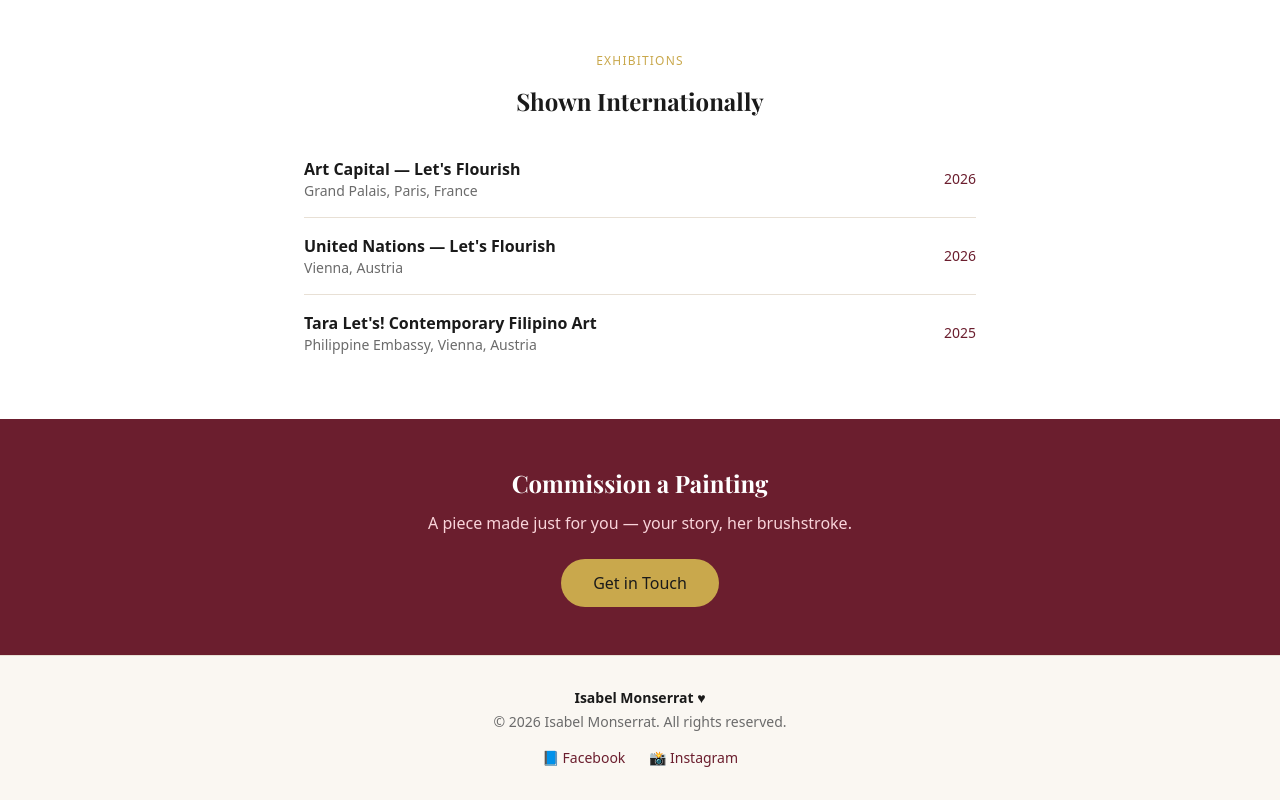
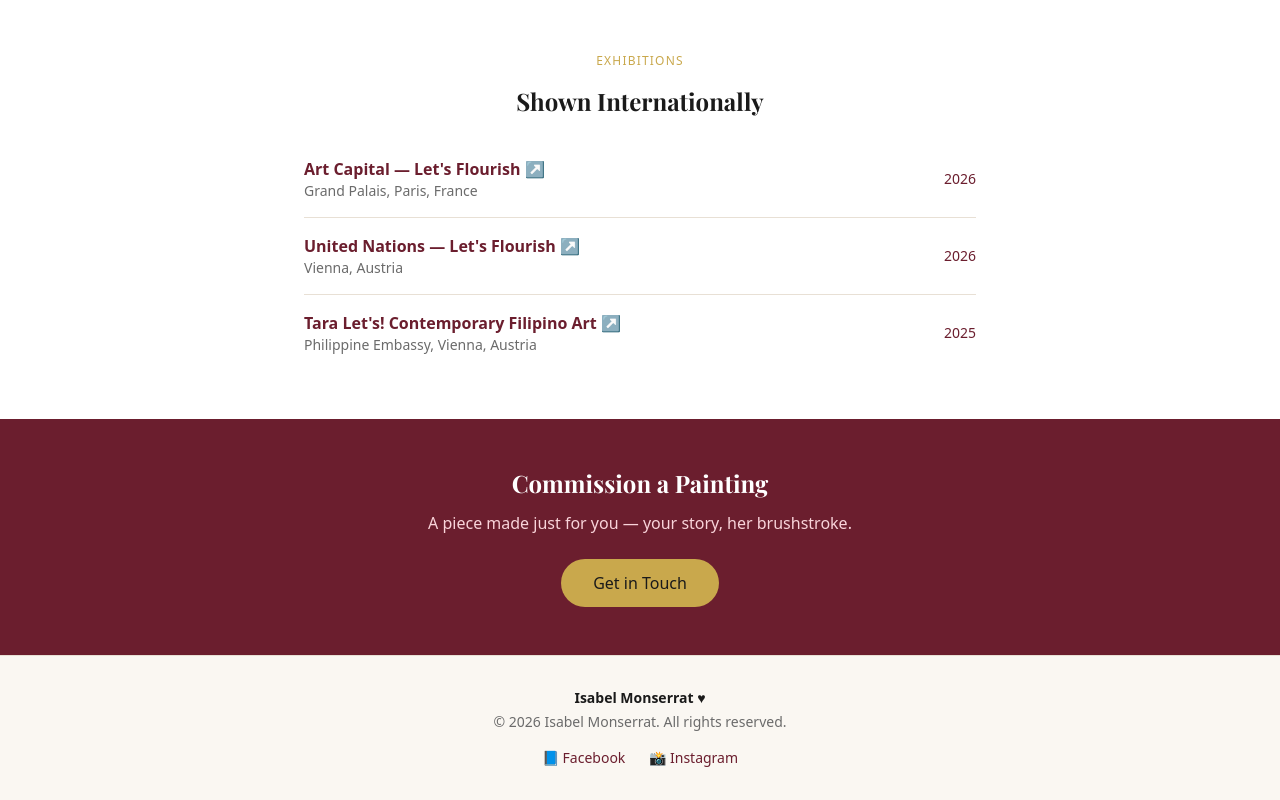
Before and after one commit to emaniebo420/isabel-monserrat-art, a Next.js app: page / in a window 1280 px wide. Shown: the part 2088-2888 px from the top of the page. Built offline with nearby package versions, Linux system fonts and the light colour scheme; a web font is replaced by a local one.

Commit message:
added exhibition links to home page

```diff
--- a/app/page.js
+++ b/app/page.js
@@ -98,6 +98,7 @@ export default function Home() {
       </section>
 
       {/* Notable exhibitions */}
+      {/* Notable exhibitions */}
       <section className="px-6 py-16 bg-white">
         <FadeIn>
           <p className="text-xs tracking-widest uppercase text-center mb-4" style={{ color: '#c9a84c' }}>
@@ -107,21 +108,33 @@ export default function Home() {
           <div className="max-w-2xl mx-auto space-y-4">
             <div className="flex justify-between items-center border-b pb-4" style={{ borderColor: '#e8e0d5' }}>
               <div>
-                <p className="font-semibold">Art Capital — Let's Flourish</p>
+                <a href="https://www.facebook.com/ACCES.organization" target="_blank"
+                  className="font-semibold hover:opacity-70 transition"
+                  style={{ color: '#6b1e2e' }}>
+                  Art Capital — Let's Flourish ↗
+                </a>
                 <p className="text-sm" style={{ color: '#6b6b6b' }}>Grand Palais, Paris, France</p>
               </div>
               <p className="text-sm font-medium" style={{ color: '#6b1e2e' }}>2026</p>
             </div>
             <div className="flex justify-between items-center border-b pb-4" style={{ borderColor: '#e8e0d5' }}>
               <div>
-                <p className="font-semibold">United Nations — Let's Flourish</p>
+                <a href="https://www.facebook.com/ACCES.organization" target="_blank"
+                  className="font-semibold hover:opacity-70 transition"
+                  style={{ color: '#6b1e2e' }}>
+                  United Nations — Let's Flourish ↗
+                </a>
                 <p className="text-sm" style={{ color: '#6b6b6b' }}>Vienna, Austria</p>
               </div>
               <p className="text-sm font-medium" style={{ color: '#6b1e2e' }}>2026</p>
             </div>
             <div className="flex justify-between items-center">
               <div>
-                <p className="font-semibold">Tara Let's! Contemporary Filipino Art</p>
+                <a href="https://vienna101.com/tara-lets-contemporary-filipino-art-exhibit/?fbclid=IwY2xjawLGA9BleHRuA2FlbQIxMQBicmlkETFqRHZXSDVWYklubjRYd09sAR7LFK3B8S-dMiVakTAZuII8APX9nU4S5fg-ogmdStqbxyxLsGcJ2O-nf9F3IQ_aem_OmtXQpyLDQi_M3Aw6Qhymw" target="_blank"
+                  className="font-semibold hover:opacity-70 transition"
+                  style={{ color: '#6b1e2e' }}>
+                  Tara Let's! Contemporary Filipino Art ↗
+                </a>
                 <p className="text-sm" style={{ color: '#6b6b6b' }}>Philippine Embassy, Vienna, Austria</p>
               </div>
               <p className="text-sm font-medium" style={{ color: '#6b1e2e' }}>2025</p>
```
